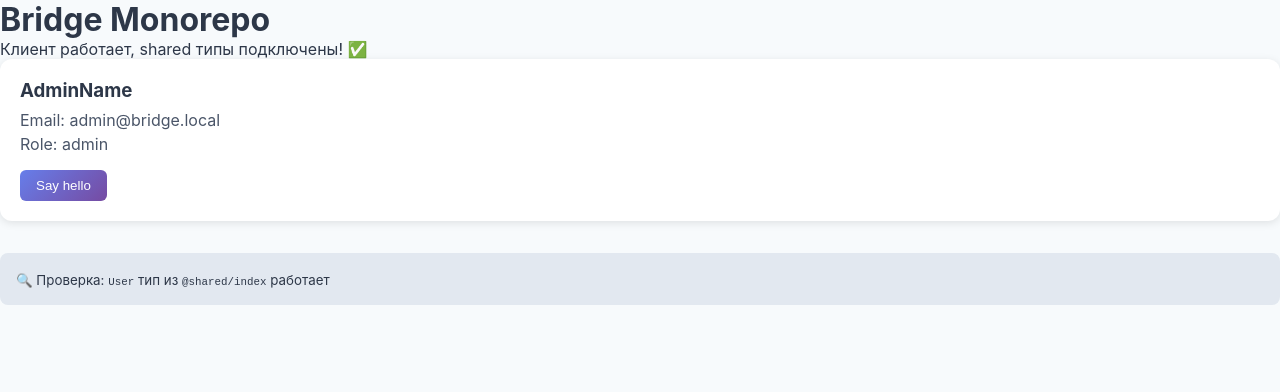
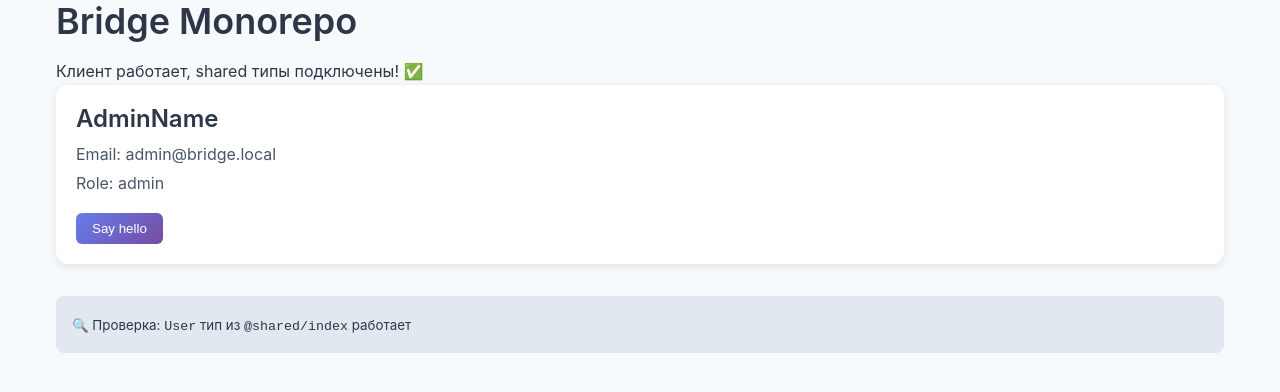
Before and after one commit to v-ain/bridge-monorepo, a React app in the folder client/: page / in a window 1280 px wide. Shown: the top 392 px of the page. Built offline with nearby package versions, Linux system fonts and the light colour scheme.

Commit message:
feat(client): add design system and global styles
- Move styles to styles/ directory
- Add CSS variables: colors, spacing, typography, shadows
- Add reset and base styles
- Add utility classes for margins, flex, text, etc.
- Update index.tsx to import from new path

```diff
--- a/client/src/index.tsx
+++ b/client/src/index.tsx
@@ -1,6 +1,6 @@
 import { createRoot } from 'react-dom/client';
 import App from './App';
-import "./style.scss"
+import "./styles/global.scss";
 
 const container = document.getElementById('root');
 
--- a/client/src/style.scss
+++ /dev/null
@@ -1,16 +0,0 @@
-:root {
-  --primary: #667eea;
-  --secondary: #764ba2;
-}
-
-* {
-  margin: 0;
-  padding: 0;
-  box-sizing: border-box;
-}
-
-body {
-  font-family: -apple-system, BlinkMacSystemFont, 'Segoe UI', Roboto, Oxygen, Ubuntu, sans-serif;
-  background: #f7fafc;
-  color: #2d3748;
-}
--- /dev/null
+++ b/client/src/styles/global.scss
@@ -0,0 +1,169 @@
+// client/src/styles/global.scss
+
+// ========== CSS VARIABLES ==========
+:root {
+  // Colors
+  --primary: #667eea;
+  --primary-dark: #5a67d8;
+  --primary-light: #a3b8f0;
+  --secondary: #764ba2;
+  --secondary-dark: #5a3a7a;
+
+  // Status
+  --success: #48bb78;
+  --success-dark: #38a169;
+  --error: #e53e3e;
+  --error-dark: #c53030;
+  --warning: #ed8936;
+  --info: #4299e1;
+
+  // Neutral
+  --gray-50: #f7fafc;
+  --gray-100: #edf2f7;
+  --gray-200: #e2e8f0;
+  --gray-300: #cbd5e0;
+  --gray-400: #a0aec0;
+  --gray-500: #718096;
+  --gray-600: #4a5568;
+  --gray-700: #2d3748;
+  --gray-800: #1a202c;
+  --gray-900: #171923;
+
+  // Spacing
+  --spacing-xs: 4px;
+  --spacing-sm: 8px;
+  --spacing-md: 16px;
+  --spacing-lg: 24px;
+  --spacing-xl: 32px;
+  --spacing-2xl: 48px;
+  --spacing-3xl: 64px;
+
+  // Typography
+  --font-sans: -apple-system, BlinkMacSystemFont, 'Segoe UI', Roboto, Oxygen, Ubuntu, sans-serif;
+  --font-mono: 'SF Mono', Monaco, Consolas, monospace;
+
+  // Font sizes
+  --text-xs: 12px;
+  --text-sm: 14px;
+  --text-base: 16px;
+  --text-lg: 18px;
+  --text-xl: 20px;
+  --text-2xl: 24px;
+  --text-3xl: 30px;
+  --text-4xl: 36px;
+
+  // Font weights
+  --font-normal: 400;
+  --font-medium: 500;
+  --font-semibold: 600;
+  --font-bold: 700;
+
+  // Border radius
+  --radius-sm: 4px;
+  --radius-md: 8px;
+  --radius-lg: 12px;
+  --radius-xl: 16px;
+  --radius-full: 9999px;
+
+  // Shadows
+  --shadow-sm: 0 1px 2px 0 rgba(0, 0, 0, 0.05);
+  --shadow-md: 0 4px 6px -1px rgba(0, 0, 0, 0.1);
+  --shadow-lg: 0 10px 15px -3px rgba(0, 0, 0, 0.1);
+  --shadow-xl: 0 20px 25px -5px rgba(0, 0, 0, 0.1);
+
+  // Transitions
+  --transition-fast: 150ms ease;
+  --transition-base: 250ms ease;
+  --transition-slow: 350ms ease;
+}
+
+// ========== RESET / BASE ==========
+* {
+  margin: 0;
+  padding: 0;
+  box-sizing: border-box;
+}
+
+body {
+  font-family: var(--font-sans);
+  font-size: var(--text-base);
+  background: var(--gray-50);
+  color: var(--gray-700);
+  line-height: 1.6;
+  -webkit-font-smoothing: antialiased;
+  -moz-osx-font-smoothing: grayscale;
+}
+
+// ========== TYPOGRAPHY ==========
+h1, h2, h3, h4, h5, h6 {
+  margin-bottom: var(--spacing-md);
+  font-weight: var(--font-semibold);
+  line-height: 1.2;
+}
+
+h1 { font-size: var(--text-4xl); }
+h2 { font-size: var(--text-3xl); }
+h3 { font-size: var(--text-2xl); }
+h4 { font-size: var(--text-xl); }
+
+// ========== LINKS ==========
+a {
+  color: var(--primary);
+  text-decoration: none;
+  transition: color var(--transition-fast);
+
+  &:hover {
+    color: var(--primary-dark);
+  }
+}
+
+// ========== UTILITY CLASSES ==========
+.container {
+  max-width: 1200px;
+  margin: 0 auto;
+  padding: 0 var(--spacing-md);
+}
+
+// Text alignment
+.text-left   { text-align: left; }
+.text-center { text-align: center; }
+.text-right  { text-align: right; }
+
+// Colors
+.text-primary   { color: var(--primary); }
+.text-success   { color: var(--success); }
+.text-error     { color: var(--error); }
+.text-warning   { color: var(--warning); }
+.text-gray      { color: var(--gray-500); }
+
+// Margins
+.m-0  { margin: 0; }
+.mt-1 { margin-top: var(--spacing-sm); }
+.mt-2 { margin-top: var(--spacing-md); }
+.mt-3 { margin-top: var(--spacing-lg); }
+.mt-4 { margin-top: var(--spacing-xl); }
+
+.mb-1 { margin-bottom: var(--spacing-sm); }
+.mb-2 { margin-bottom: var(--spacing-md); }
+.mb-3 { margin-bottom: var(--spacing-lg); }
+.mb-4 { margin-bottom: var(--spacing-xl); }
+
+// Paddings
+.p-0  { padding: 0; }
+.pt-1 { padding-top: var(--spacing-sm); }
+.pt-2 { padding-top: var(--spacing-md); }
+.pb-1 { padding-bottom: var(--spacing-sm); }
+.pb-2 { padding-bottom: var(--spacing-md); }
+
+// Flex
+.flex { display: flex; }
+.flex-col { flex-direction: column; }
+.items-center { align-items: center; }
+.justify-between { justify-content: space-between; }
+.gap-1 { gap: var(--spacing-sm); }
+.gap-2 { gap: var(--spacing-md); }
+
+// Other
+.rounded { border-radius: var(--radius-md); }
+.shadow { box-shadow: var(--shadow-md); }
+.hidden { display: none; }
```
